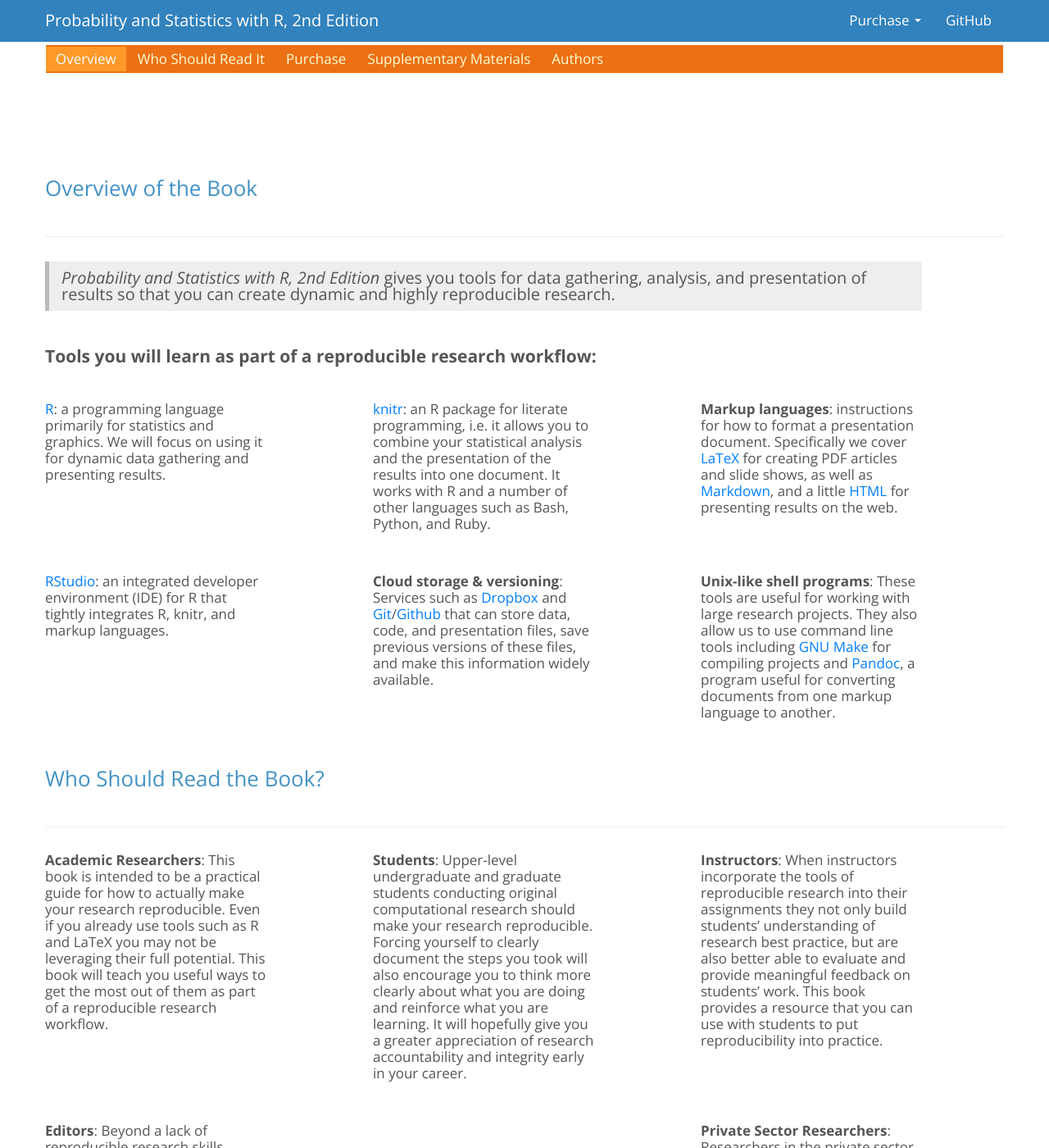
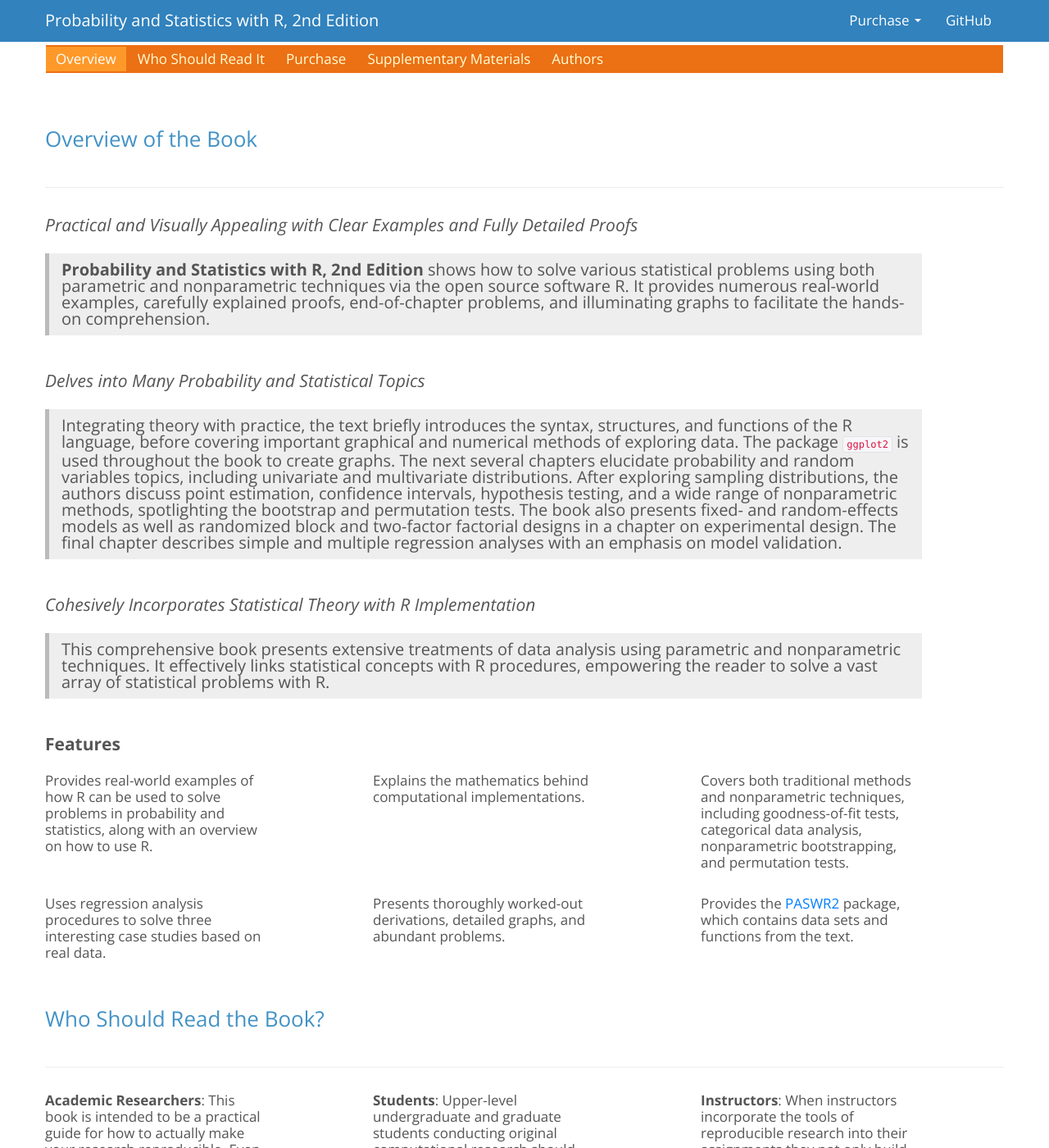
Before and after one commit to alanarnholt/PASWR2E-Book, a Jekyll site: the page built from index.html, in a window 1280 px wide and 1400 px high, scrolled down 375 px. Shown: the whole window at 82% size. Built offline with Jekyll 4.4.1, drawn with Linux system fonts in a browser that asks for light colours; Markdown is read by kramdown in place of the engine named in the settings.

Commit message:
overview additions and formatting

```diff
--- a/_includes/overview.md
+++ b/_includes/overview.md
@@ -5,34 +5,47 @@
   </div>
   <div class="row">
     <div class="span11">
-      <blockquote><em>{{ site.title }}</em> gives you tools for data gathering, analysis, and presentation of results so that you can create dynamic and highly reproducible research.</blockquote>
-      <br>
-      <p class="lead"><strong>Tools you will learn as part of a reproducible research workflow:</strong></p>
-      <br>
+      <p class="lead"><em>Practical and Visually Appealing with Clear Examples and Fully Detailed Proofs</em></p>
+      <blockquote><strong>{{ site.title }}</strong> shows how to solve various statistical problems using both parametric and nonparametric techniques via the open source software R.  It provides numerous real-world examples, carefully explained proofs, end-of-chapter problems, and illuminating graphs to facilitate the hands-on comprehension.</blockquote>
+      <br />
+    </div>
+  </div>
+  <div class="row">
+    <div class="span11">
+      <p class="lead"><em>Delves into Many Probability and Statistical Topics</em></p>
+      <blockquote>Integrating theory with practice, the text briefly introduces the syntax, structures, and functions of the R language, before covering important graphical and numerical methods of exploring data.  The package <code>ggplot2</code> is used throughout the book to create graphs.  The next several chapters elucidate probability and random variables topics, including univariate and multivariate distributions.  After exploring sampling distributions, the authors discuss point estimation, confidence intervals, hypothesis testing, and a wide range of nonparametric methods, spotlighting the bootstrap and permutation tests.  The book also presents fixed- and random-effects models as well as randomized block and two-factor factorial designs in a chapter on experimental design.  The final chapter describes simple and multiple regression analyses with an emphasis on model validation.</blockquote>
+      <br />
+    </div>
+  </div>
+  <div class="row">
+    <div class="span11">
+      <p class="lead"><em>Cohesively Incorporates Statistical Theory with R Implementation</em></p>
+      <blockquote>This comprehensive book presents extensive treatments of data analysis using parametric and nonparametric techniques.  It effectively links statistical concepts with R procedures, empowering the reader to solve a vast array of statistical problems with R. </blockquote>
+      <br />
+      <p class="lead"><strong>Features</strong></p>
     </div>
   </div>
   <div class="row">
     <div class="span3">
-      <p><a href="http://www.r-project.org/">R</a>: a programming language primarily for statistics and graphics. We will focus on using it for dynamic data gathering and presenting results.</p>
+      <p>Provides real-world examples of how R can be used to solve problems in probability and statistics, along with an overview on how to use R.</p>
     </div>
     <div class="span3 offset1">
-      <p><a href="http://yihui.name/knitr/">knitr</a>: an R package for literate programming, i.e. it allows you to combine your statistical analysis and the presentation of the results into one document. It works with R and a number of other languages such as Bash, Python, and Ruby.</p>
+      <p>Explains the mathematics behind computational implementations.</p>
     </div>
     <div class="span3 offset1">
-      <p><strong>Markup languages</strong>: instructions for how to format a presentation document. Specifically we cover <a href="http://www.latex-project.org/">LaTeX</a> for creating PDF articles and slide shows, as well as <a href="http://daringfireball.net/projects/markdown/">Markdown</a>, and a little <a href="http://en.wikipedia.org/wiki/HTML">HTML</a> for presenting results on the web.</p>
+      <p>Covers both traditional methods and nonparametric techniques, including goodness-of-fit tests, categorical data analysis, nonparametric bootstrapping, and permutation tests.</p>
     </div>
   </div>
-  <br><br>
+  <br />
   <div class="row">
     <div class="span3">
-      <p><a href="http://www.rstudio.com/">RStudio</a>: an integrated developer environment (IDE) for R that tightly integrates R, knitr, and markup languages.</p>
+      <p>Uses regression analysis procedures to solve three interesting case studies based on real data.</p>
     </div>
     <div class="span3 offset1">
-      <p><strong>Cloud storage &amp; versioning</strong>: Services such as <a href="https://www.dropbox.com">Dropbox</a> and <a href="http://git-scm.com/">Git</a>/<a href="https://github.com/">Github</a> that can store data, code, and presentation files, save previous versions of these files, and make this information widely available.</p>
+      <p>Presents thoroughly worked-out derivations, detailed graphs, and abundant problems.</p>
     </div>
     <div class="span3 offset1">
-      <p><strong>Unix-like shell programs</strong>: These tools are useful for working with large research projects. They also allow us to use command line tools including <a href="http://www.gnu.org/software/make/">GNU Make</a> for compiling projects and <a href="http://johnmacfarlane.net/pandoc/">Pandoc</a>, a program useful for converting documents from one markup language to another.</p>
+      <p>Provides the <a href="https://github.com/alanarnholt/PASWR2">PASWR2</a> package, which contains data sets and functions from the text.</p>
     </div>
-    <br><br><br><br>
   </div>
 </section>
--- a/_layouts/default.html
+++ b/_layouts/default.html
@@ -35,8 +35,6 @@
       </div>
     </header>
 
-    <br><br><br>
-
     {{content}}
 
     {% include footer.html %}
```
